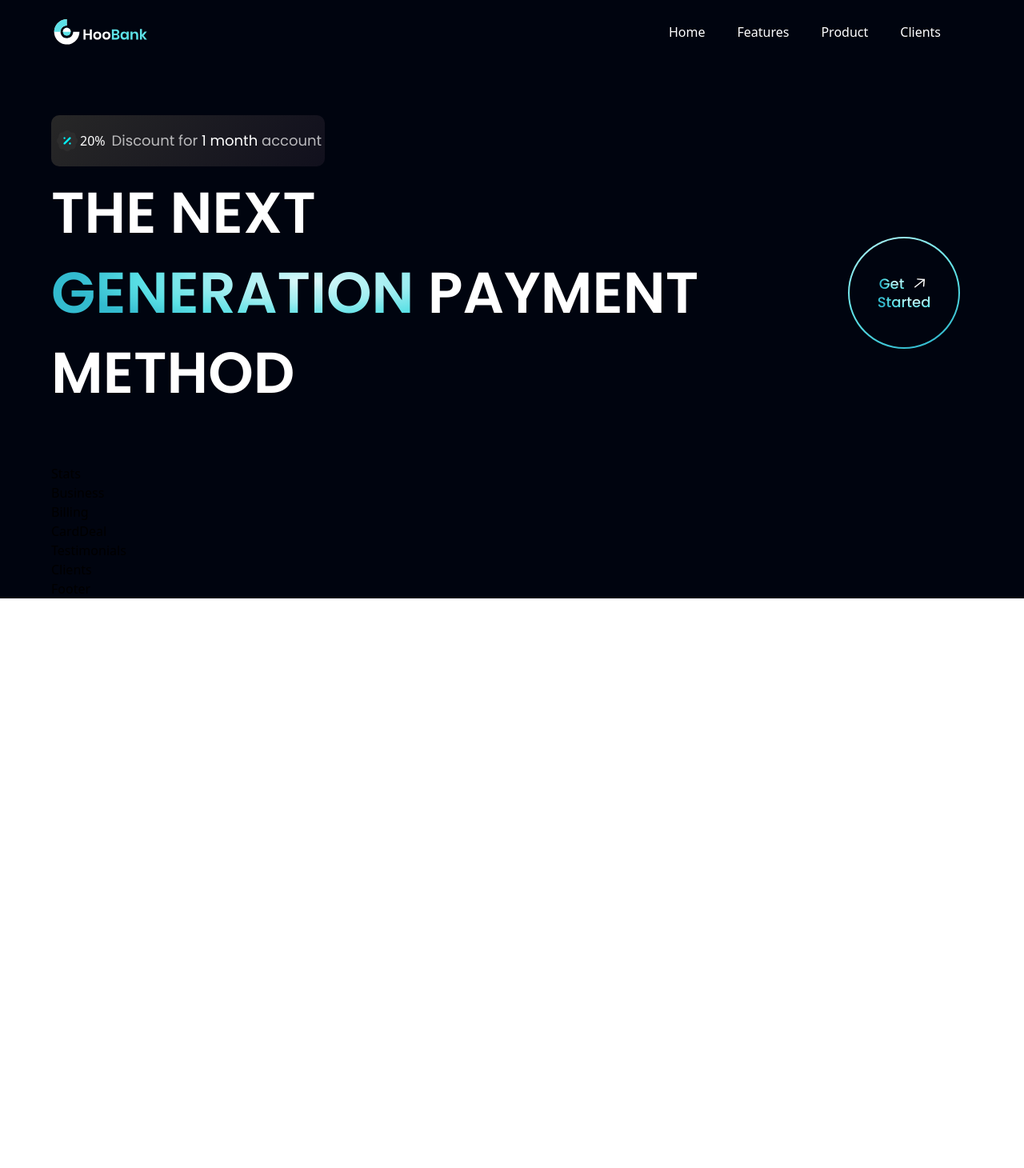
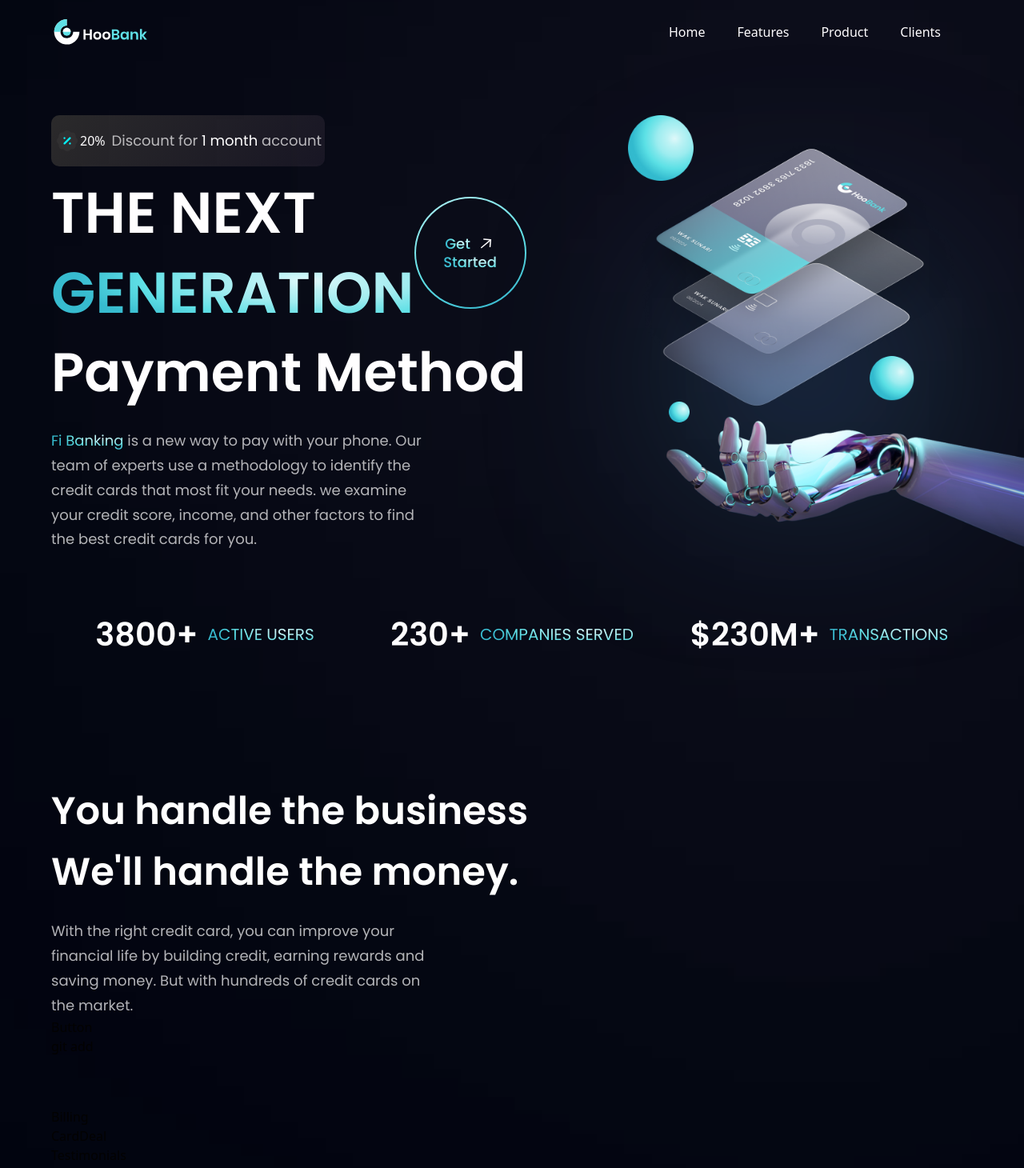
Before and after one commit to barksanto/fi-banking, a React (Vite) app in the folder fi-banking/: page / in a window 1280 px wide. Shown: the top 1460 px of the page at 80% size. Before the commit the page ends 800 px from the top, so only its background shows below. Built offline with nearby package versions, Linux system fonts and the light colour scheme.

Commit message:
complete Stats section/component - layout and styles

```diff
--- a/fi-banking/src/components/Business.jsx
+++ b/fi-banking/src/components/Business.jsx
@@ -1,8 +1,18 @@
 import React from 'react'
+import { features } from '../constants'
+import styles, { layout } from '../styles'
+import Button from './Button'
 
 const Business = () => {
+
   return (
-    <div>Business</div>
+    <section id="features" className={`${layout.section}`}>
+      <div className={`${layout.sectionInfo}`}>
+        <h2 className={`${styles.heading2}`}>You handle the business <br className="sm:block hidden" /> We'll handle the money.</h2>
+        <p className={`${styles.paragraph} max-w-[470px] mt-5`}>With the right credit card, you can improve your financial life by building credit, earning rewards and saving money. But with hundreds of credit cards on the market.</p>
+        <Button/>git add <div className=""></div>
+      </div>
+    </section>
   )
 }
 
--- a/fi-banking/src/components/Hero.jsx
+++ b/fi-banking/src/components/Hero.jsx
@@ -19,11 +19,29 @@
           <h1 className="flex-1 font-poppins font-semibold ss:text-[72px] text-[52px] text-white ss:leading-[100px] leading-[75px]">
             THE NEXT <br className="sm:block hidden " />{" "}
             <span className="text-gradient">GENERATION</span>{" "}
-            PAYMENT METHOD
           </h1>
           <div className="ss:flex hidden md:mr-4 mr-0"><GetStarted/></div>
         </div>
+          <h1 className="font-poppins font-semibold ss:text-[68px] text-[52px] text-white ss:leading-[100px] leading-[75px] w-[full]">
+            Payment Method
+        </h1>
+        <p className={`${styles.paragraph} max-w-[470px] mt-5`}>
+          <span className="text-gradient">Fi Banking</span> is a new way to pay with your phone. Our team of experts use a methodology to identify the credit cards that most fit your needs. we examine your credit score, income, and other factors to find the best credit cards for you.
+        </p>
       </div>
+
+      <div className={`flex-1 flex ${styles.flexCenter} md:my-0 my-10 relative`}>
+        <img src={robot} alt="billing" className="w-[100%] h-[100%] relative z-[5]" />
+        <div className='absolute z-[0] w-[40%] h-[35%] top-0 pink__gradient'/>
+        <div className='absolute z-[1] w-[80%] h-[80%] rounded-[full] bottom-[40] white__gradient'/>
+        <div className='absolute z-[0] w-[50%] h-[50%] right-[20] bottom-[20] rounded-[full] bottom-[40] blue__gradient'/>
+      </div>
+
+      <div className={`ss:hidden ${styles.flexCenter}`}>
+        <GetStarted/>
+      </div>
+
+
     </section>
   )
 }
--- a/fi-banking/src/components/Stats.jsx
+++ b/fi-banking/src/components/Stats.jsx
@@ -1,8 +1,23 @@
 import React from 'react'
+import {
+  stats
+} from '../constants';
 
-const Stats = () => {
-  return (
-    <div>Stats</div>
-  )
-}
+import styles from '../styles';
+
+
+const Stats = () =>
+(
+  <section className={`flex flex-row ${styles.flexCenter} flex-wrap sm:mb-20 mb-6`}>
+    {
+      stats.map((stat, index) => (
+        <div key={stat.id} className={`flex flex-1 justify-center items-center flex-row m-3`}>
+          <h4 className="font-poppins font-semibold xs:text-[40px] text-[30px] leading-[53px] leading-[43px] text-white">{stat.value}</h4>
+          <p className="font-poppins font-normal xs:text-[20px] text-[15px] leading-[26px] leading-[21px] text-gradient uppercase ml-3">{stat.title}</p>
+        </div>
+      ))
+    }
+  </section>
+)
+
 export default Stats;
--- a/fi-banking/src/constants/index.js
+++ b/fi-banking/src/constants/index.js
@@ -88,17 +88,17 @@
 export const stats = [
   {
     id: "stats-1",
-    title: "User Active",
+    title: "Active Users",
     value: "3800+",
   },
   {
     id: "stats-2",
-    title: "Trusted by Company",
+    title: "Companies Served",
     value: "230+",
   },
   {
     id: "stats-3",
-    title: "Transaction",
+    title: "Transactions",
     value: "$230M+",
   },
 ]
```
